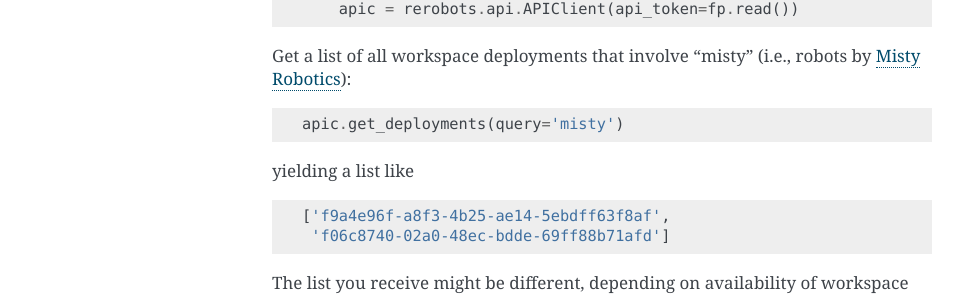
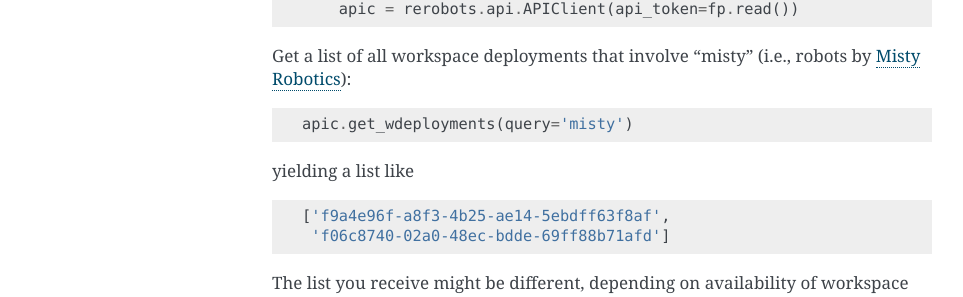
Before and after one commit to rerobots/py, a Sphinx documentation site: the page built from doc/tutorial.rst, in a window 1280 px wide. Shown: the part 325-622 px from the top of the page, without its empty margins (148-1111 px from the left). Built offline with Sphinx 7.4.7, drawn with Linux system fonts in a browser that asks for light colours.

Commit message:
DOC: update function names following refactor
update Users Guide following the refactoring of
commit 08d239d0452c5b6b0a3f57139adaf64ca813826b

[ci skip]

```diff
--- a/doc/apiclient.rst
+++ b/doc/apiclient.rst
@@ -16,7 +16,7 @@
 
   apic = rerobots.api.APIClient()
 
-  wdeployments = apic.get_deployments()
+  wdeployments = apic.get_wdeployments()
   print(apic.get_wdeployment_info(wdeployments[0]))
 
 
--- a/doc/tutorial.rst
+++ b/doc/tutorial.rst
@@ -18,7 +18,7 @@
 Get a list of all workspace deployments that involve "misty" (i.e., robots by
 `Misty Robotics <https://www.mistyrobotics.com/>`_)::
 
-  apic.get_deployments(query='misty')
+  apic.get_wdeployments(query='misty')
 
 yielding a list like ::
 
```
